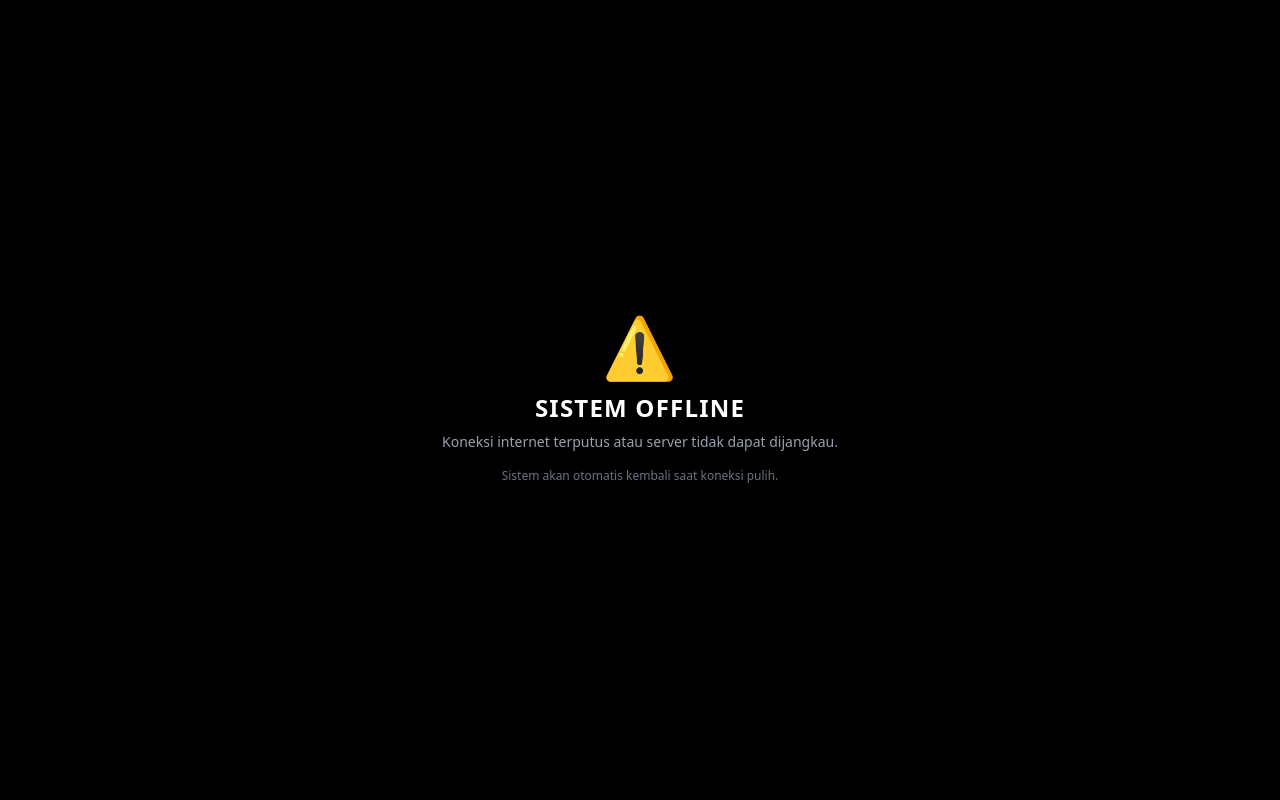
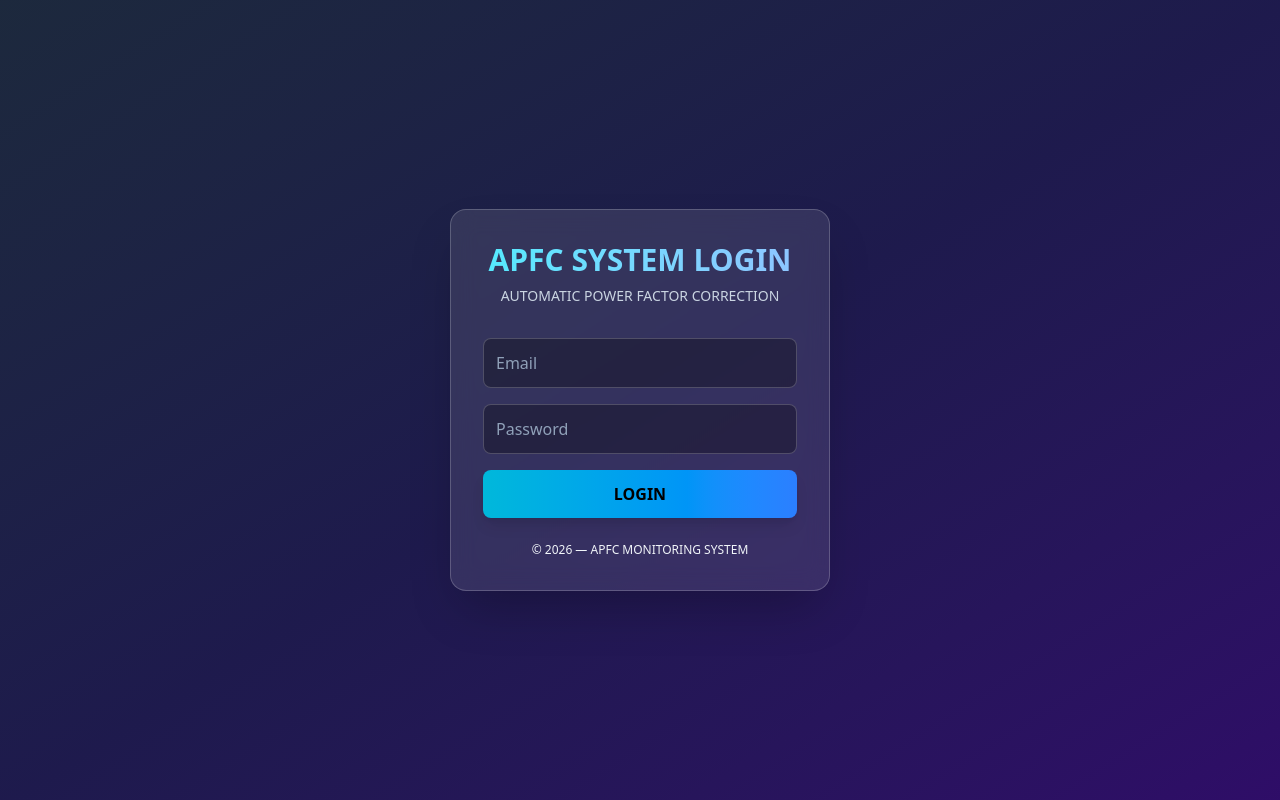
Before and after one commit to alfarrasnaufal03-arch/smart-apfc-dashboard, a React (Vite) app: page / in a window 1280 px wide. Built offline with nearby package versions, Linux system fonts and the light colour scheme; no server answers.

Commit message:
APFC MONITORING SYTEM

```diff
--- a/src/App.jsx
+++ b/src/App.jsx
@@ -19,12 +19,11 @@ import {
 } from "recharts";
 
 import { useNetworkStatus } from "./hooks/useNetworkStatus";
-import OfflinePage from "./components/OfflinePage";
 import DeviceOfflinePage from "./components/DeviceOfflinePage";
 
 export default function App() {
   // ============ STATUS JARINGAN INTERNET ============
-  const isOnline = useNetworkStatus("/api/ping");
+  const isOnline = true;
 
   // ============ DETEKSI PERANGKAT OFFLINE ============
   const DEVICE_TIMEOUT = 20000; // 20 detik
--- a/src/components/OfflinePage.jsx
+++ /dev/null
@@ -1,16 +0,0 @@
-export default function OfflinePage() {
-  return (
-    <div className="fixed inset-0 z-50 flex items-center justify-center bg-black bg-opacity-90">
-      <div className="text-center text-white px-6">
-        <div className="text-6xl mb-4">⚠️</div>
-        <h1 className="text-2xl font-bold tracking-wider">SISTEM OFFLINE</h1>
-        <p className="mt-2 text-gray-400 text-sm">
-          Koneksi internet terputus atau server tidak dapat dijangkau.
-        </p>
-        <p className="text-gray-500 text-xs mt-4">
-          Sistem akan otomatis kembali saat koneksi pulih.
-        </p>
-      </div>
-    </div>
-  );
-}
```
